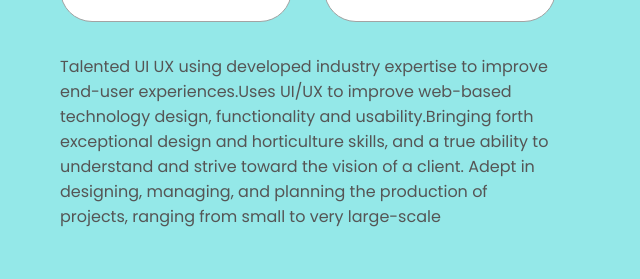
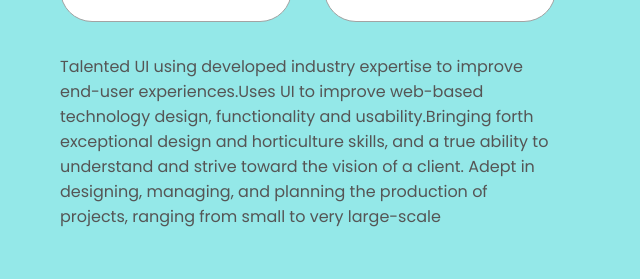
Before and after one commit to abhishek0-ui/html-css-js-portfolio1, a plain HTML site: page index.html in a window 1280 px wide. Shown: the part 1294-1573 px from the top of the page, 564-1204 px from the left. Drawn offline with Linux system fonts and the light colour scheme.

Commit message:
Update index.html

```diff
--- a/index.html
+++ b/index.html
@@ -111,7 +111,7 @@
           </div>
           <div class="text-container">
             <p>
-              Talented UI UX using developed industry expertise to improve end-user experiences.Uses UI/UX to improve web-based technology design, functionality and usability.Bringing forth exceptional design and horticulture
+              Talented UI  using developed industry expertise to improve end-user experiences.Uses UI to improve web-based technology design, functionality and usability.Bringing forth exceptional design and horticulture
               skills, and a true ability to understand and strive toward the vision of a client. Adept in designing, managing, and
               planning the production of projects, ranging from small to very large-scale
           </div>
```
